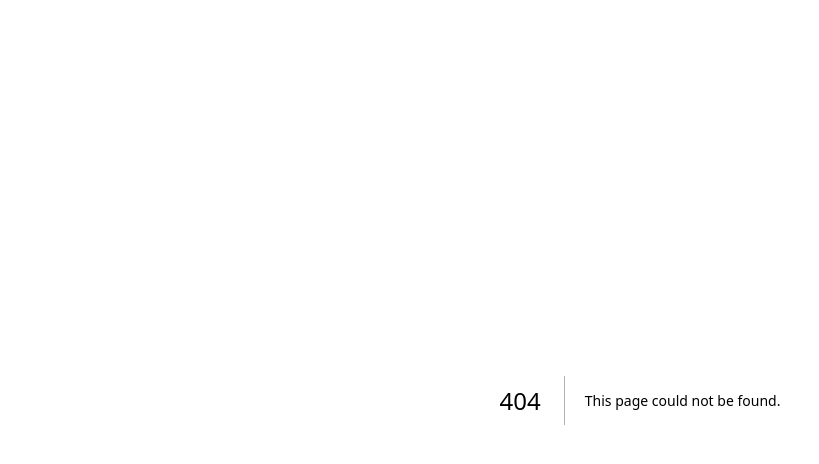
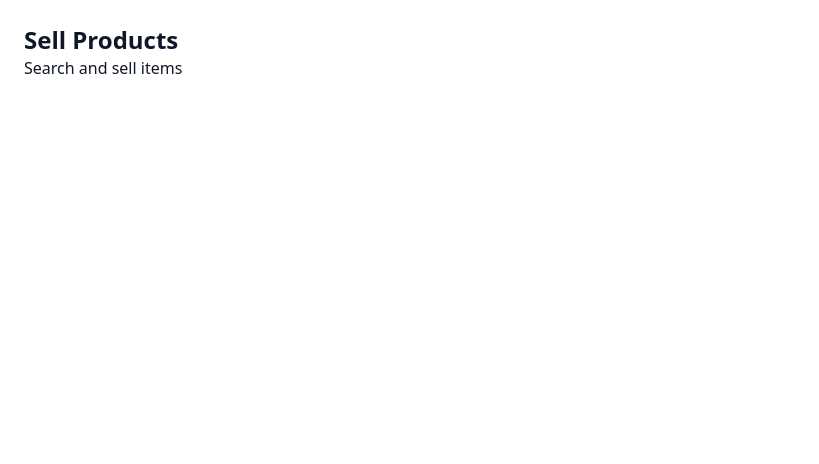
Before and after one commit to alton47/binzo, a Next.js app: page /sell in a window 1280 px wide. Before the commit this address had no page. Shown: the top 464 px of the page, without its empty margins (0-819 px from the left). Built offline with nearby package versions, Linux system fonts and the light colour scheme.

Commit message:
BASIC Seller Logic

```diff
--- /dev/null
+++ b/app/(seller)/sell/page.tsx
@@ -0,0 +1,8 @@
+export default function SellPage() {
+  return (
+    <div className="p-6">
+      <h1 className="text-2xl font-bold">Sell Products</h1>
+      <p className="text-muted-foreground">Search and sell items</p>
+    </div>
+  );
+}
```
